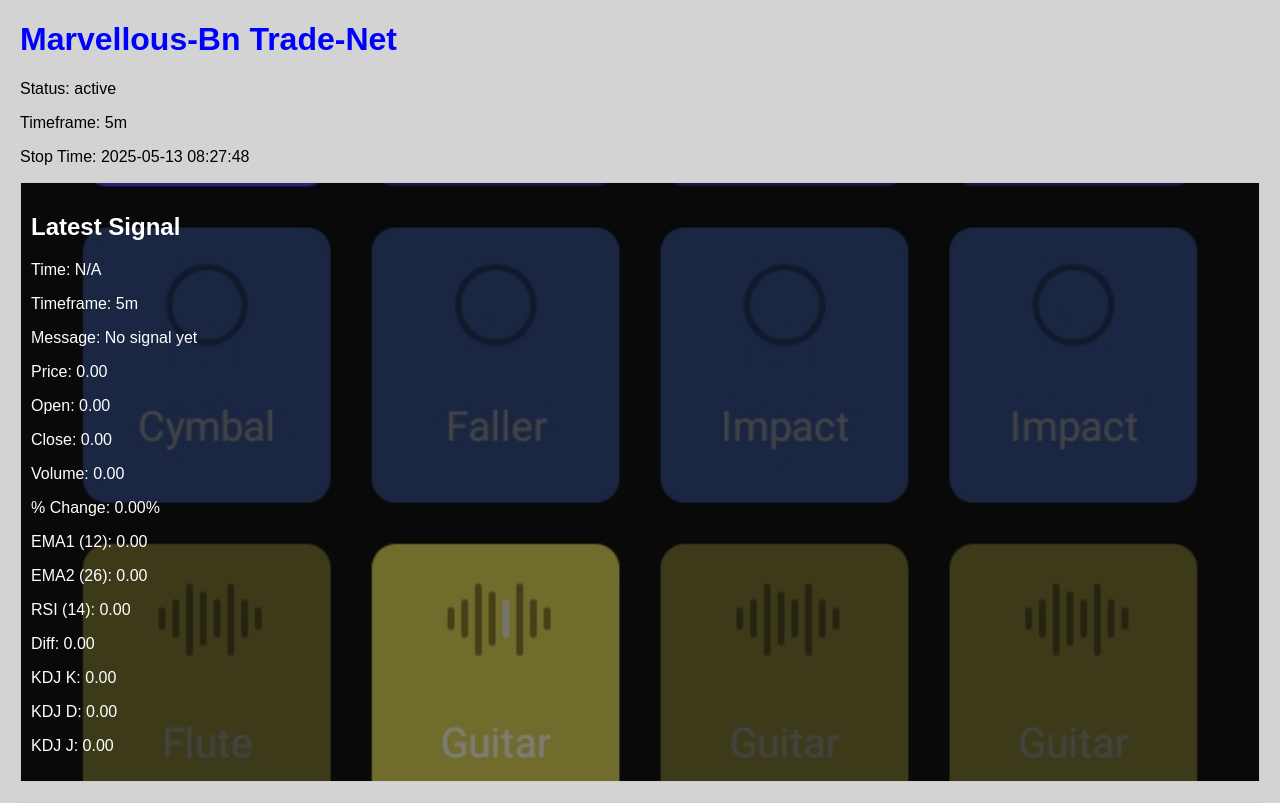
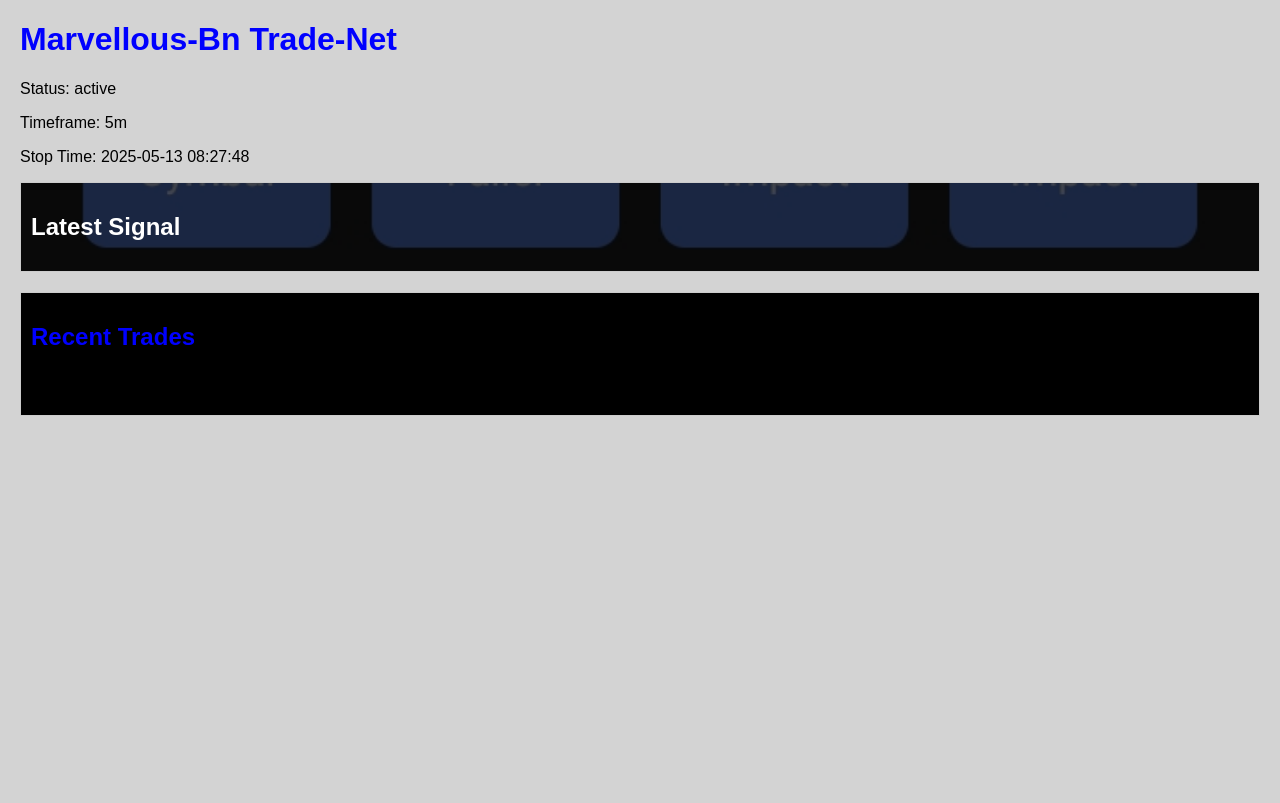
Before and after one commit to nonahgame/td-bot, a Flask app: page / in a window 1280 px wide. Shown: the top 803 px of the page. After the commit the page ends 415 px from the top, so only its background shows below. Run offline with Flask 3, Linux system fonts and the light colour scheme.

Commit message:
Update index.html
ok md 1

```diff
--- a/templates/index.html
+++ b/templates/index.html
@@ -117,9 +117,9 @@
     <p>Stop Time: {{ stop_time }}</p>
     {% if signal %}
     {% endif %}
-    {% if signal %}
     <div class="signal">
         <h2>Latest Signal</h2>
+        {% if signal and signal.message != 'No signal yet' %}
             <p>Time: {{ signal.time }}</p>
             <p>Timeframe: {{ signal.timeframe }}</p>
             <p>Message: {{ signal.message }}</p>
@@ -147,8 +147,9 @@
             {% if signal.action == "sell" %}
                 <p>Profit: {{ "%.2f"|format(signal.profit) }}</p>
             {% endif %}
+        {% endif %}
     </div>
-    {% endif %}
+
     {% if signal %}
     {% endif %}
     <div class="trades">
```
Lines whose indentation alone changed are shown as unchanged.
